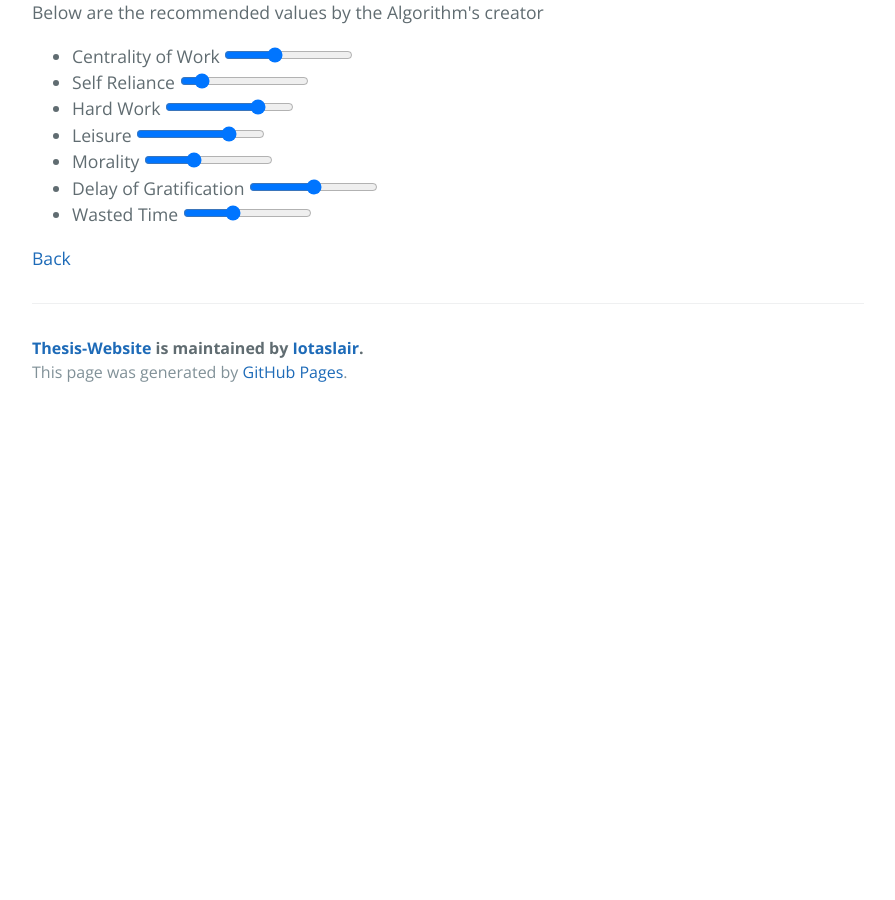
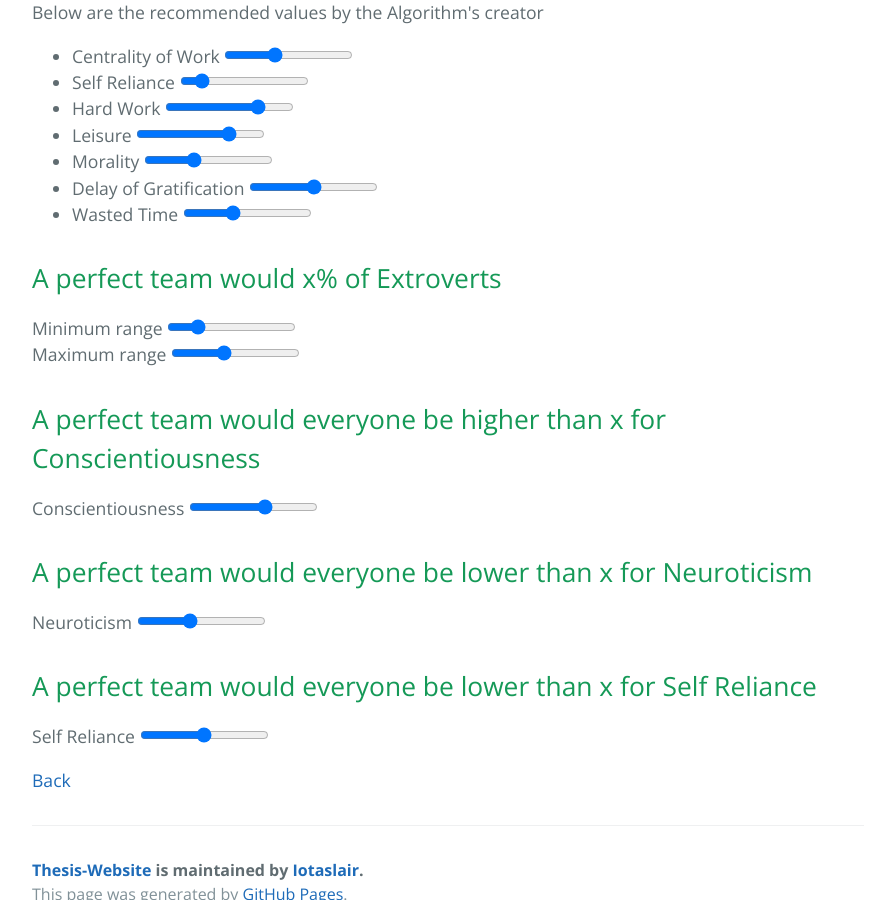
Before and after one commit to Iotaslair/Thesis-Website, a Jekyll site: the page built from settings.md, in a window 1280 px wide and 900 px high, scrolled down 975 px. Shown: the whole window, without its empty margins (192-1087 px from the left). Built offline with Jekyll 4.4.1, drawn with Linux system fonts in a browser that asks for light colours; before the commit the page ends 1391 px from its top, so only the background shows below that.

Commit message:
Adding settings for the other pages

```diff
--- a/_layouts/settings.html
+++ b/_layouts/settings.html
@@ -57,7 +57,6 @@
 
 
       <h2>A perfect team would have these Work Ethic traits</h2>
-
       <p>
         Below are the recommended values by the Algorithm's creator
       </p>
@@ -70,8 +69,29 @@
       {% endfor %}
       </ul>
 
+      <!-- % of Extroverts -->
+      <h2>A perfect team would x% of Extroverts</h2>
+      <label for="customRange" class="form-label">Minimum range</label>
+      <input type="range" class="form-range" id="customRange" value = "20">
+      <br>
+      <label for="customRange" class="form-label">Maximum range</label>
+      <input type="range" class="form-range" id="customRange" value = "40">
+
+      <!-- Everyone be higher than 6 for Conscientiousness -->
+      <h2>A perfect team would everyone be higher than x for Conscientiousness</h2>
+      <label for="customRange" class="form-label">Conscientiousness</label>
+      <input type="range" class="form-range" id="customRange" min = "0" max = "10" step = "1" value = "6">
+
+      <!-- Everyone be higher than 6 for Conscientiousness -->
+      <h2>A perfect team would everyone be lower than x for Neuroticism</h2>
+      <label for="customRange" class="form-label">Neuroticism</label>
+      <input type="range" class="form-range" id="customRange" min = "0" max = "10" step = "1" value = "4">
 
 
+      <!-- Everyone be lower than 3 for Self Reliance -->
+      <h2>A perfect team would everyone be lower than x for Self Reliance</h2>
+      <label for="customRange" class="form-label">Self Reliance</label>
+      <input type="range" class="form-range" id="customRange" min = "1" max = "5" step = ".5" value = "3">
 
       <!-- Back button -->
       {{ content }}
```
